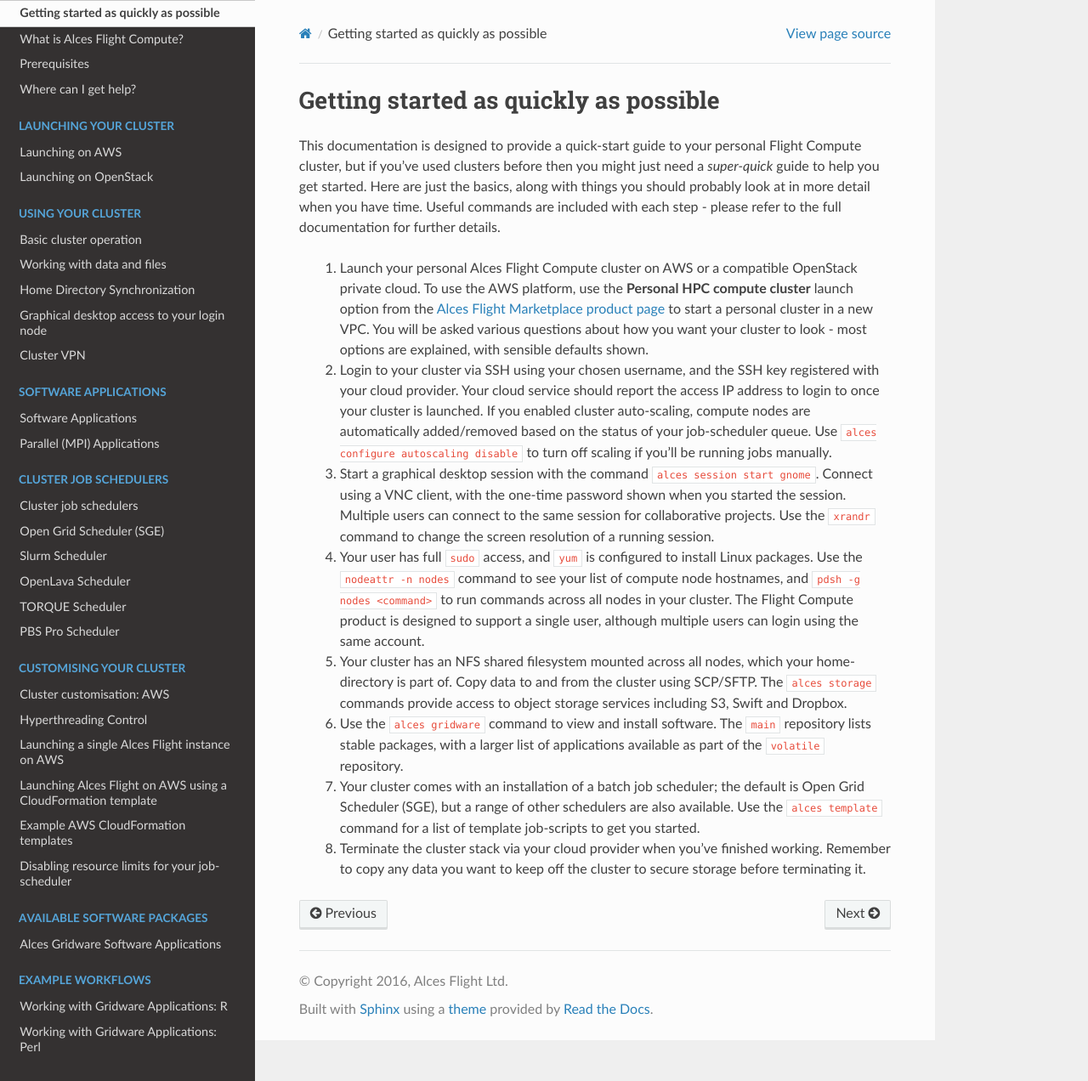
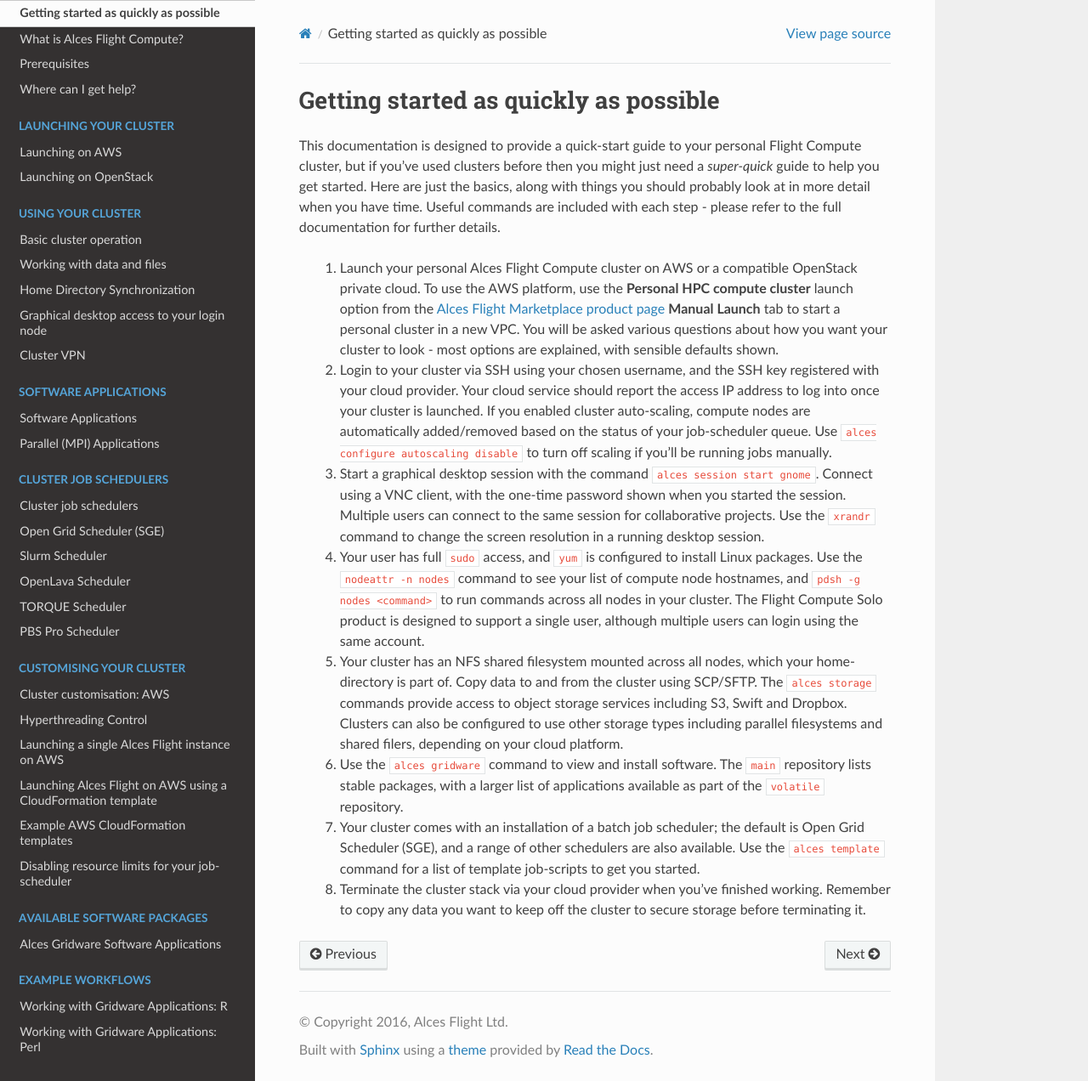
Before and after one commit to alces-software/flight-appliance-docs, a Sphinx documentation site: the page built from docs/source/quickstart/quickstart.rst, in a window 1280 px wide and 1272 px high. Shown: the whole window at 85% size. Built offline with Sphinx 7.4.7 and the Read the Docs theme 2.0.0, drawn with Linux system fonts in a browser that asks for light colours.

Commit message:
Updates for 2016.4

```diff
--- a/docs/source/quickstart/quickstart.rst
+++ b/docs/source/quickstart/quickstart.rst
@@ -6,18 +6,18 @@
 
 This documentation is designed to provide a quick-start guide to your personal Flight Compute cluster, but if you've used clusters before then you might just need a *super-quick* guide to help you get started. Here are just the basics, along with things you should probably look at in more detail when you have time. Useful commands are included with each step - please refer to the full documentation for further details.
 
- 1. Launch your personal Alces Flight Compute cluster on AWS or a compatible OpenStack private cloud. To use the AWS platform, use the **Personal HPC compute cluster** launch option from the `Alces Flight Marketplace product page <http://tiny.cc/alcesflight>`_ to start a personal cluster in a new VPC. You will be asked various questions about how you want your cluster to look - most options are explained, with sensible defaults shown.
+ 1. Launch your personal Alces Flight Compute cluster on AWS or a compatible OpenStack private cloud. To use the AWS platform, use the **Personal HPC compute cluster** launch option from the `Alces Flight Marketplace product page <http://tiny.cc/alcesflight>`_ **Manual Launch** tab to start a personal cluster in a new VPC. You will be asked various questions about how you want your cluster to look - most options are explained, with sensible defaults shown.
 
- 2. Login to your cluster via SSH using your chosen username, and the SSH key registered with your cloud provider. Your cloud service should report the access IP address to login to once your cluster is launched. If you enabled cluster auto-scaling, compute nodes are automatically added/removed based on the status of your job-scheduler queue. Use ``alces configure autoscaling disable`` to turn off scaling if you'll be running jobs manually.
+ 2. Login to your cluster via SSH using your chosen username, and the SSH key registered with your cloud provider. Your cloud service should report the access IP address to log into once your cluster is launched. If you enabled cluster auto-scaling, compute nodes are automatically added/removed based on the status of your job-scheduler queue. Use ``alces configure autoscaling disable`` to turn off scaling if you'll be running jobs manually.
 
- 3. Start a graphical desktop session with the command ``alces session start gnome``. Connect using a VNC client, with the one-time password shown when you started the session. Multiple users can connect to the same session for collaborative projects. Use the ``xrandr`` command to change the screen resolution of a running session.
+ 3. Start a graphical desktop session with the command ``alces session start gnome``. Connect using a VNC client, with the one-time password shown when you started the session. Multiple users can connect to the same session for collaborative projects. Use the ``xrandr`` command to change the screen resolution in a running desktop session.
 
- 4. Your user has full ``sudo`` access, and ``yum`` is configured to install Linux packages. Use the ``nodeattr -n nodes`` command to see your list of compute node hostnames, and ``pdsh -g nodes <command>`` to run commands across all nodes in your cluster. The Flight Compute product is designed to support a single user, although multiple users can login using the same account.
+ 4. Your user has full ``sudo`` access, and ``yum`` is configured to install Linux packages. Use the ``nodeattr -n nodes`` command to see your list of compute node hostnames, and ``pdsh -g nodes <command>`` to run commands across all nodes in your cluster. The Flight Compute Solo product is designed to support a single user, although multiple users can login using the same account.
 
- 5. Your cluster has an NFS shared filesystem mounted across all nodes, which your home-directory is part of. Copy data to and from the cluster using SCP/SFTP. The ``alces storage`` commands provide access to object storage services including S3, Swift and Dropbox.
+ 5. Your cluster has an NFS shared filesystem mounted across all nodes, which your home-directory is part of. Copy data to and from the cluster using SCP/SFTP. The ``alces storage`` commands provide access to object storage services including S3, Swift and Dropbox. Clusters can also be configured to use other storage types including parallel filesystems and shared filers, depending on your cloud platform.
 
  6. Use the ``alces gridware`` command to view and install software. The ``main`` repository lists stable packages, with a larger list of applications available as part of the ``volatile`` repository.
 
- 7. Your cluster comes with an installation of a batch job scheduler; the default is Open Grid Scheduler (SGE), but a range of other schedulers are also available. Use the ``alces template`` command for a list of template job-scripts to get you started.
+ 7. Your cluster comes with an installation of a batch job scheduler; the default is Open Grid Scheduler (SGE), and a range of other schedulers are also available. Use the ``alces template`` command for a list of template job-scripts to get you started.
 
  8. Terminate the cluster stack via your cloud provider when you've finished working. Remember to copy any data you want to keep off the cluster to secure storage before terminating it.
```
